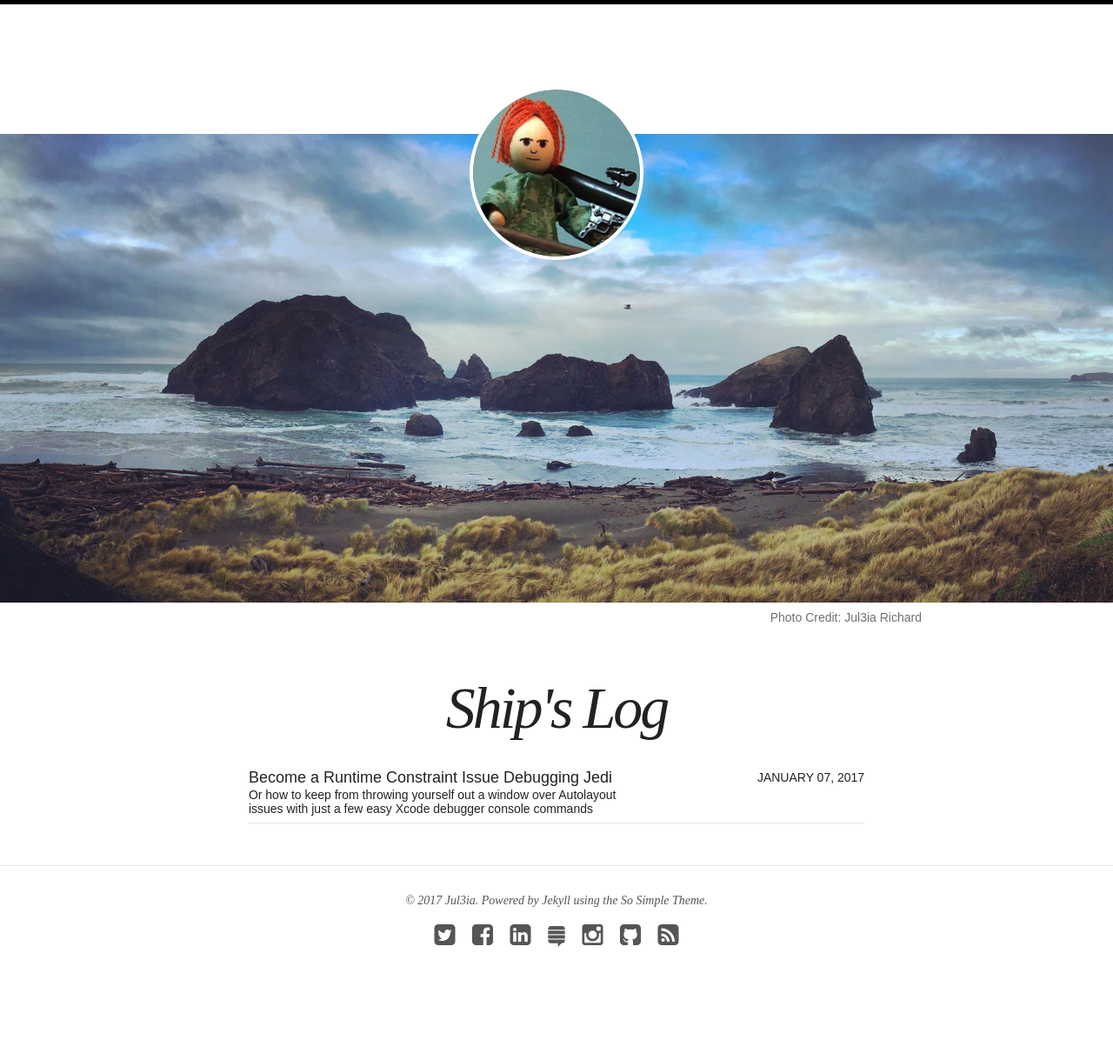
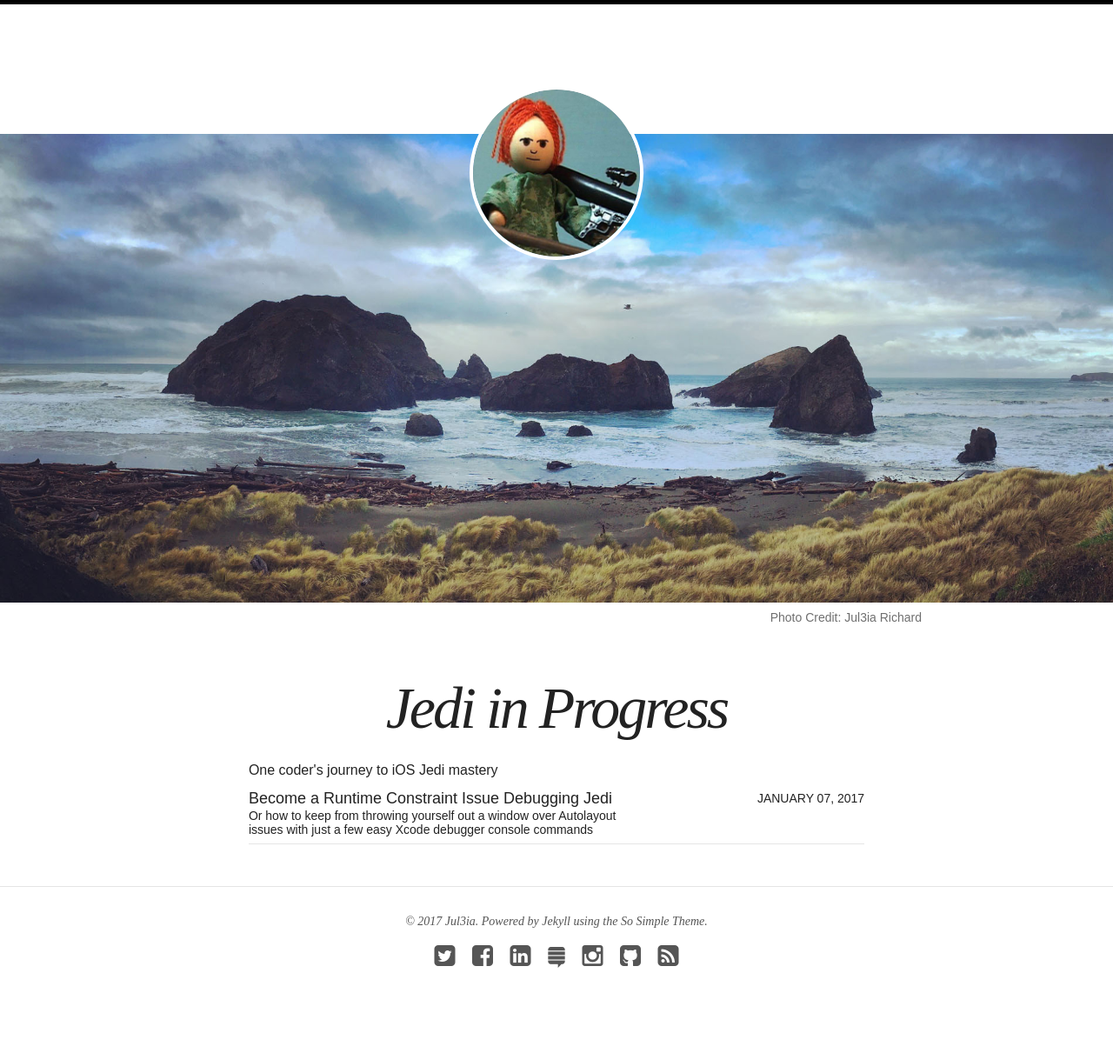
Before and after one commit to Jul3ia/Jul3ia.github.io, a Jekyll site: the page built from index.html, in a window 1280 px wide. Shown: the whole page at 87% size. Built offline with Jekyll 4.4.1, drawn with Linux system fonts in a browser that asks for light colours; nearby versions of some CDN libraries; before the commit the page ends 1187 px from its top, so only the background shows below that.

Commit message:
Updates to index.html

```diff
--- a/index.md
+++ b/index.html
@@ -1,6 +1,6 @@
 ---
 layout: page
-title: Ship's Log
+title: Jedi in Progress
 excerpt: "A simple and clean responsive Jekyll theme for words and photos."
 search_omit: true
 image:
@@ -9,6 +9,8 @@ image:
   creditlink: https://www.instagram.com/jul3ia/
 ---
 
+<Header1>One coder's journey to iOS Jedi mastery</Header1>
+
 <ul class="post-list">
 {% for post in site.posts limit:10 %}
   <li><article><a href="{{ site.url }}{{ post.url }}">{{ post.title }} <span class="entry-date"><time datetime="{{ post.date | date_to_xmlschema }}">{{ post.date | date: "%B %d, %Y" }}</time></span>{% if post.excerpt %} <span class="excerpt">{{ post.excerpt | remove: '\[ ... \]' | remove: '\( ... \)' | markdownify | strip_html | strip_newlines | escape_once }}</span>{% endif %}</a></article></li>
```
